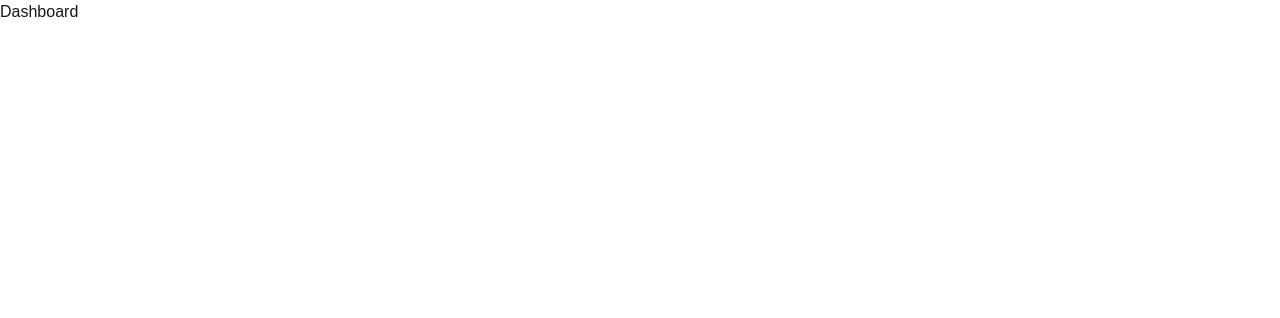
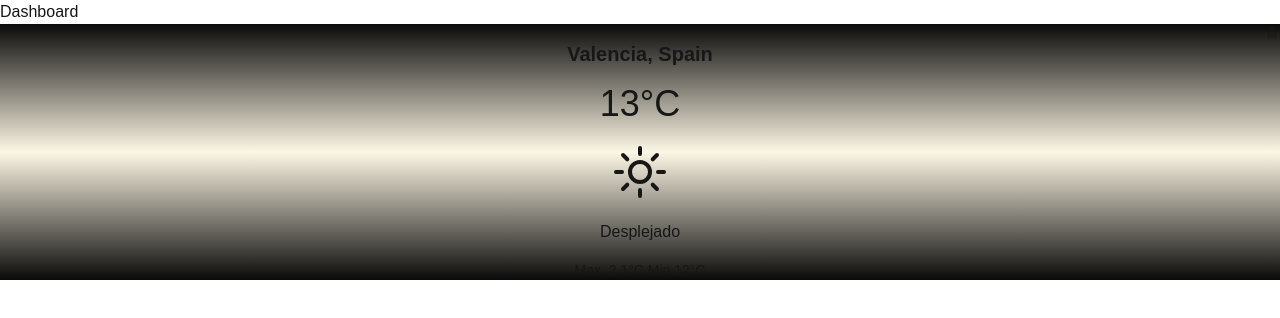
Before and after one commit to julioacontreras/weather-dashboard, a Next.js app: page /dashboard in a window 1280 px wide. Shown: the top 318 px of the page. Built offline with nearby package versions, Linux system fonts and the light colour scheme.

Commit message:
wip: working on weather cards

```diff
--- /dev/null
+++ b/src/components/card-weather.tsx
@@ -0,0 +1,48 @@
+import IconNight from "./icon-night";
+import IconSun from "./icon-sun";
+import IconFavorite from "./icon-favorite";
+
+export enum TimeOfDay {
+  Night = 0,
+  Day
+}
+
+type CardWeatherProps = {
+  localization: string;
+  temperature: string;
+  timeOfDay: TimeOfDay;
+};
+
+export default function CardWeather(props: CardWeatherProps) {
+
+  const bgColor = {
+    [TimeOfDay.Night]: 'bg-gradient-to-t from-[#0a0a0a] via-[#0835ea1b] to-[#0a0a0a]',
+    [TimeOfDay.Day]: 'bg-gradient-to-t from-[#0a0a0a] via-[#eab2081b] to-[#0a0a0a]'
+  }
+
+  return (
+    <div className={ bgColor[props.timeOfDay] + " flex flex-col items-between justify-center" }>
+      <div className="flex gap-4 justify-end items-center">
+        <IconFavorite />
+      </div>
+      <div className="flex flex-col gap-4 items-center justify-between">
+        <h1 className="text-xl font-bold">
+          { props.localization }
+        </h1>
+        <h1 className="text-4xl">
+           { props.temperature }
+        </h1>
+        {  props.timeOfDay === TimeOfDay.Night && <IconNight /> }
+        {  props.timeOfDay === TimeOfDay.Day && <IconSun /> }
+        <div className="text-center">
+          <h1 className="text-1xl pb-4">
+            Desplejado
+          </h1>
+          <p className="text-sm">
+            Max. 2.1°C Min 12°C
+          </p>
+        </div>
+      </div>
+    </div>
+  );
+}
--- /dev/null
+++ b/src/components/icon-favorite.tsx
@@ -0,0 +1,7 @@
+export default function IconFavorite() {
+  return (
+    <svg xmlns="http://www.w3.org/2000/svg" fill="none" viewBox="0 0 24 24" strokeWidth={1.5} stroke="currentColor" className="size-4">
+      <path strokeLinecap="round" strokeLinejoin="round" d="M11.48 3.499a.562.562 0 0 1 1.04 0l2.125 5.111a.563.563 0 0 0 .475.345l5.518.442c.499.04.701.663.321.988l-4.204 3.602a.563.563 0 0 0-.182.557l1.285 5.385a.562.562 0 0 1-.84.61l-4.725-2.885a.562.562 0 0 0-.586 0L6.982 20.54a.562.562 0 0 1-.84-.61l1.285-5.386a.562.562 0 0 0-.182-.557l-4.204-3.602a.562.562 0 0 1 .321-.988l5.518-.442a.563.563 0 0 0 .475-.345L11.48 3.5Z" />
+    </svg>
+  );
+}
--- /dev/null
+++ b/src/components/icon-night.tsx
@@ -0,0 +1,7 @@
+export default function IconNight() {
+  return (
+    <svg xmlns="http://www.w3.org/2000/svg" fill="none" viewBox="0 0 24 24" strokeWidth={1.5} stroke="currentColor" className="size-16">
+      <path strokeLinecap="round" strokeLinejoin="round" d="M21.752 15.002A9.72 9.72 0 0 1 18 15.75c-5.385 0-9.75-4.365-9.75-9.75 0-1.33.266-2.597.748-3.752A9.753 9.753 0 0 0 3 11.25C3 16.635 7.365 21 12.75 21a9.753 9.753 0 0 0 9.002-5.998Z" />
+    </svg>
+  );
+}
--- /dev/null
+++ b/src/components/icon-sun.tsx
@@ -0,0 +1,7 @@
+export default function IconSun() {
+  return (
+    <svg xmlns="http://www.w3.org/2000/svg" fill="none" viewBox="0 0 24 24" strokeWidth={1.5} stroke="currentColor" className="size-16">
+      <path strokeLinecap="round" strokeLinejoin="round" d="M12 3v2.25m6.364.386-1.591 1.591M21 12h-2.25m-.386 6.364-1.591-1.591M12 18.75V21m-4.773-4.227-1.591 1.591M5.25 12H3m4.227-4.773L5.636 5.636M15.75 12a3.75 3.75 0 1 1-7.5 0 3.75 3.75 0 0 1 7.5 0Z" />
+    </svg>
+  );
+}
--- a/src/pages/dashboard.tsx
+++ b/src/pages/dashboard.tsx
@@ -1,3 +1,13 @@
+import CardWeather from '../components/card-weather'
+import { TimeOfDay } from '../components/card-weather'
+
 export default function Dashboard() {
-  return <div>Dashboard</div>
+  return (<div>
+    <div> Dashboard </div>
+
+    <CardWeather
+      localization='Valencia, Spain'
+      temperature='13°C '
+      timeOfDay={TimeOfDay.Day} />
+  </div>)
 }
```
